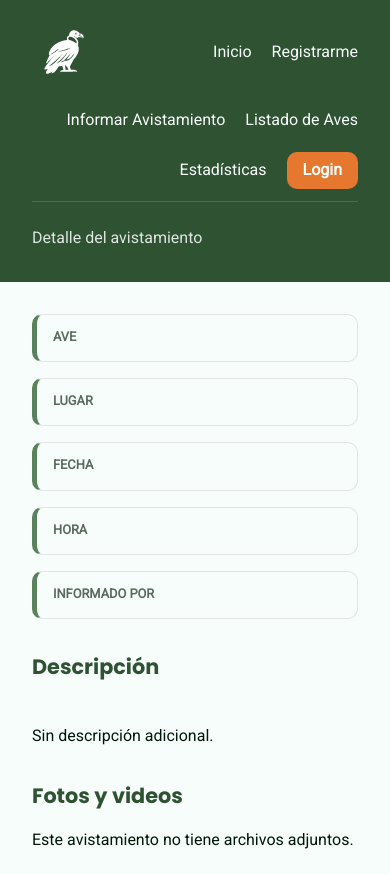
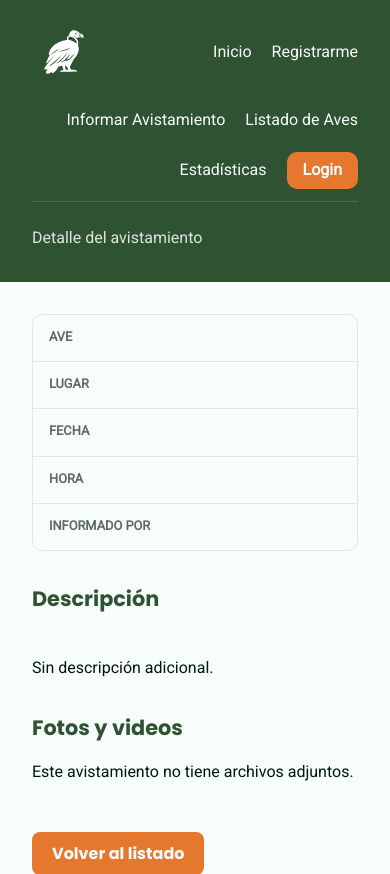
Before and after one commit to Diego2173/desarrollo_web_diego_mancilla, a Flask app: template templates/listadoAves/detalle.html in a window 390 px wide. Shown: the top 874 px of the page. Run offline with Flask 3, Linux system fonts and the light colour scheme; the template is opened without the code that fills it, so the values that code supplies are empty.

Commit message:
feat: Refactor detalle-datos styling for improved layout and responsiveness

```diff
--- a/static/css/listado.css
+++ b/static/css/listado.css
@@ -146,27 +146,43 @@ a.page-btn:hover {
     margin-top: 2rem;
 }
 .detalle-datos {
-    display: grid;
-    grid-template-columns: repeat(auto-fit, minmax(200px, 1fr));
-    gap: 1rem;
     margin: 0;
+    background-color: var(--white-color);
+    border: 1px solid var(--gray-light-color);
+    border-radius: var(--radius);
+    overflow: hidden;
 }
 .detalle-datos div {
-    background-color: var(--white-color);
-    border: 1px solid var(--gray-light-color);
-    border-left: 5px solid var(--secondary-color-2);
-    border-radius: var(--radius);
+    display: flex;
+    align-items: baseline;
+    gap: 1rem;
     padding: 0.75rem 1rem;
+    border-bottom: 1px solid var(--gray-light-color);
+}
+.detalle-datos div:last-child {
+    border-bottom: none;
 }
 .detalle-datos dt {
+    flex: 0 0 9rem;
     font-size: 0.8rem;
     font-weight: 700;
     text-transform: uppercase;
     color: var(--gray-dark-color);
 }
 .detalle-datos dd {
-    margin: 0.2rem 0 0 0;
+    flex: 1;
+    margin: 0;
     font-size: 1.05rem;
+    overflow-wrap: anywhere;
+}
+@media (max-width: 480px) {
+    .detalle-datos div {
+        flex-direction: column;
+        gap: 0.2rem;
+    }
+    .detalle-datos dt {
+        flex: none;
+    }
 }
 .detalle-descripcion {
     white-space: pre-line;
```
